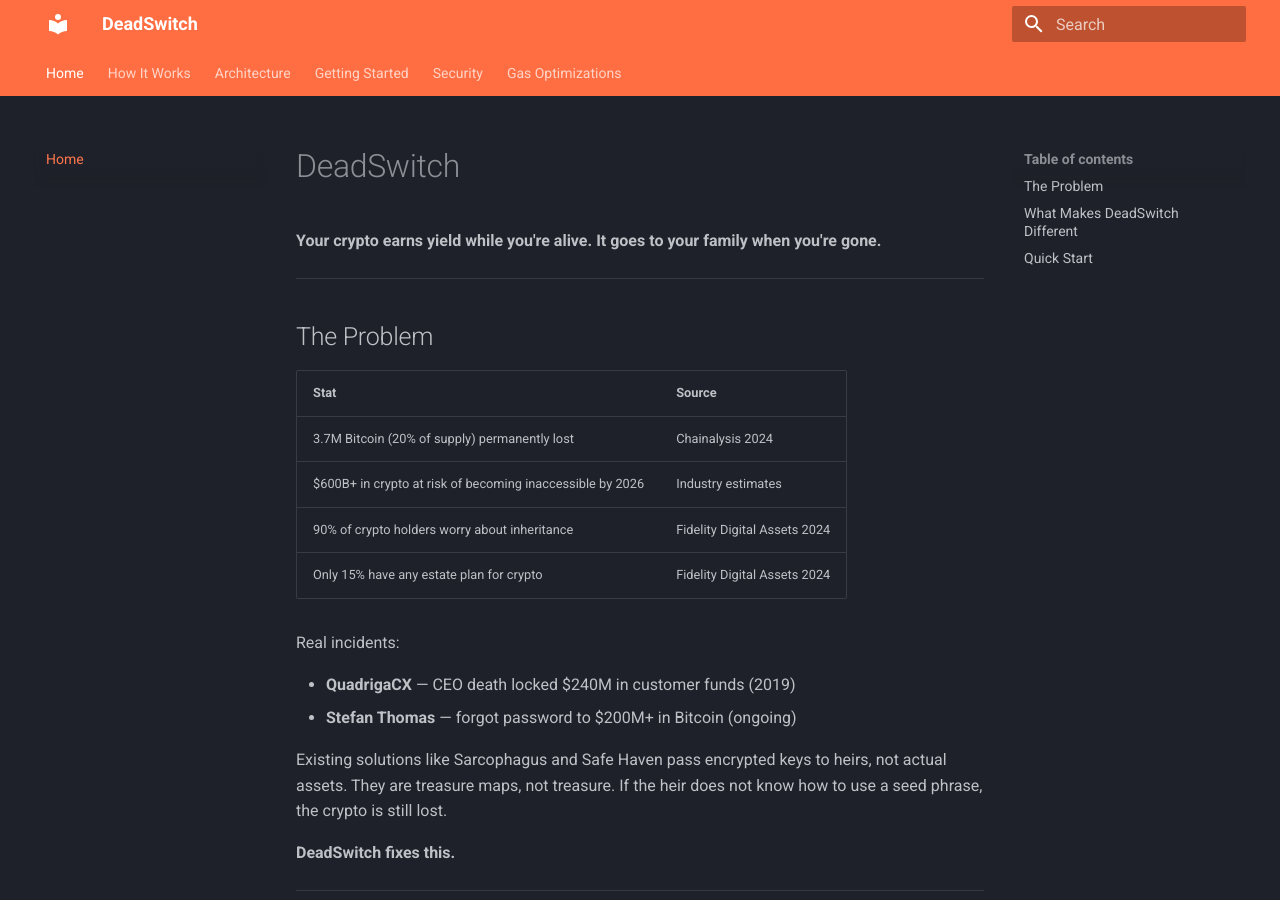
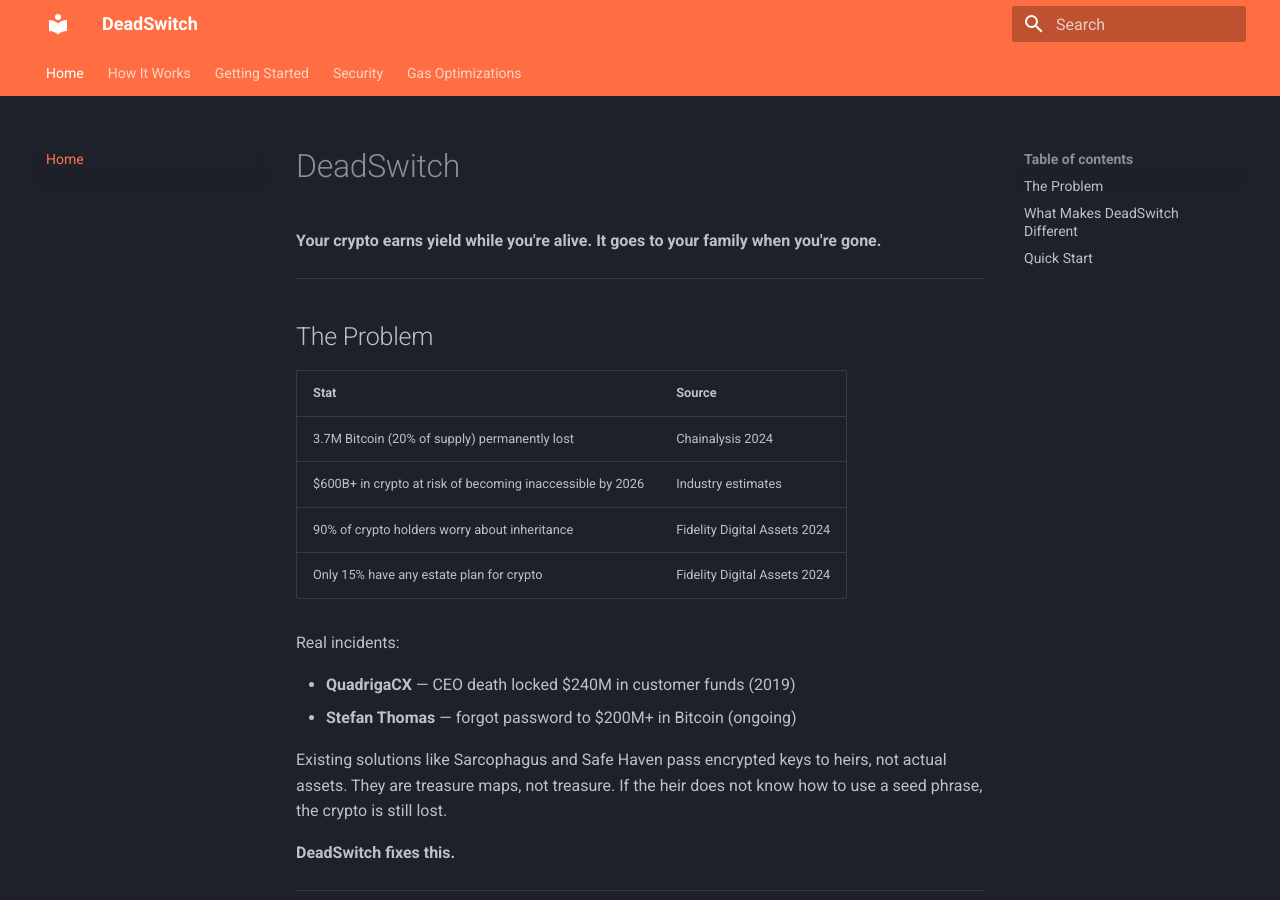
Before and after one commit to mahimathacker/deadswitch-docs, an MkDocs documentation site: the page built from docs/index.md, in a window 1280 px wide and 900 px high. Built offline with MkDocs 1.6.1 and Material for MkDocs 9.7.7, drawn with Linux system fonts in a browser that asks for light colours.

Commit message:
fix link error

```diff
--- a/mkdocs.yml
+++ b/mkdocs.yml
@@ -16,7 +16,6 @@ theme:
 nav:
   - Home: index.md
   - How It Works: how-it-works.md
-  - Architecture: architecture.md
   - Getting Started: getting-started.md
   - Security: security.md
   - Gas Optimizations: gas-optimizations.md
```
Also changed, not shown: 1 other file.
